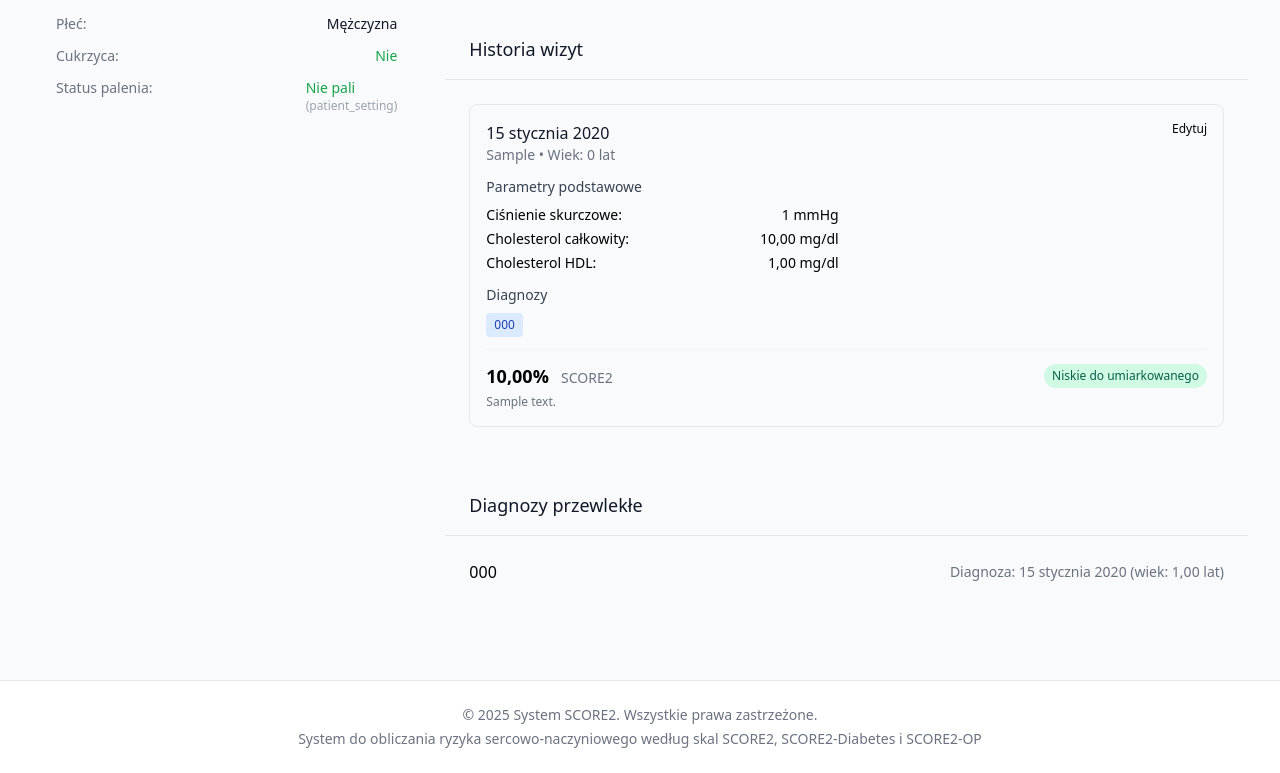
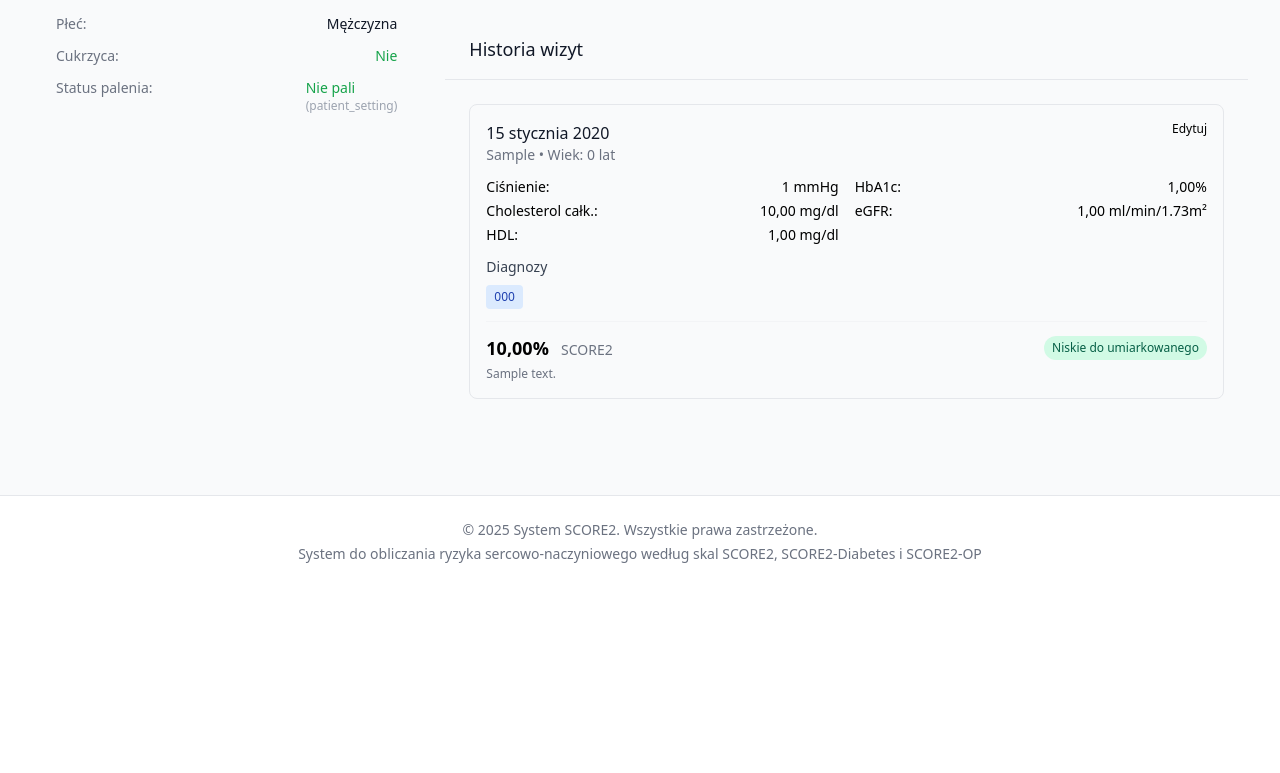
Before and after one commit to Zenodotos/scoree, a Django app: page /patients/1/ in a window 1280 px wide. Shown: the part 425-1198 px from the top of the page. After the commit the page ends 988 px from the top, so only its background shows below. Run offline with Django 5.2, Linux system fonts and the light colour scheme; tables that the repository leaves empty hold one stand-in row (values such as "Sample post"); some libraries are stand-ins or nearby versions.

Commit message:
Add files via upload

```diff
--- a/templates/patients/patient_detail.html
+++ b/templates/patients/patient_detail.html
@@ -333,33 +333,26 @@
                     <!-- Display mode -->
                     <div id="display-{{ data.visit.id }}">
     <div class="grid grid-cols-1 md:grid-cols-2 gap-4 mb-3">
-                            <div>
-                                <h5 class="text-sm font-medium text-gray-700 mb-2">Parametry podstawowe</h5>
         <div class="space-y-1 text-sm">
             <div class="flex justify-between">
-                                        <span>Ciśnienie skurczowe:</span>
+                <span>Ciśnienie:</span>
                 <span class="{% if not data.visit.systolic_pressure %}text-red-500{% endif %}">
                     {{ data.visit.systolic_pressure|default:"Brak" }}{% if data.visit.systolic_pressure %} mmHg{% endif %}
                 </span>
             </div>
             <div class="flex justify-between">
-                                        <span>Cholesterol całkowity:</span>
+                <span>Cholesterol całk.:</span>
                 <span class="{% if not data.visit.cholesterol_total %}text-red-500{% endif %}">
                     {{ data.visit.cholesterol_total|default:"Brak" }}{% if data.visit.cholesterol_total %} mg/dl{% endif %}
                 </span>
             </div>
             <div class="flex justify-between">
-                                        <span>Cholesterol HDL:</span>
+                <span>HDL:</span>
                 <span class="{% if not data.visit.cholesterol_hdl %}text-red-500{% endif %}">
                     {{ data.visit.cholesterol_hdl|default:"Brak" }}{% if data.visit.cholesterol_hdl %} mg/dl{% endif %}
                 </span>
             </div>
         </div>
-                            </div>
-
-                            {% if has_diabetes %}
-                            <div>
-                                <h5 class="text-sm font-medium text-gray-700 mb-2">Parametry laboratoryjne</h5>
         <div class="space-y-1 text-sm">
             <div class="flex justify-between">
                 <span>HbA1c:</span>
@@ -375,7 +368,6 @@
             </div>
         </div>
     </div>
-                            {% endif %}
 </div>
 
                         <!-- Diagnozy -->
@@ -441,7 +433,6 @@
                 <input type="number" step="0.01" name="cholesterol_hdl" value="{{ data.visit.cholesterol_hdl|default:'' }}"
                        class="block w-full rounded-md border-gray-300 shadow-sm focus:border-blue-500 focus:ring-blue-500">
             </div>
-                                {% if has_diabetes %}
             <div>
                 <label class="block text-sm font-medium text-gray-700 mb-1">HbA1c (%)</label>
                 <input type="number" step="0.01" name="hba1c" value="{{ data.visit.hba1c|default:'' }}"
@@ -452,7 +443,6 @@
                 <input type="number" step="0.01" name="egfr" value="{{ data.visit.egfr|default:'' }}"
                        class="block w-full rounded-md border-gray-300 shadow-sm focus:border-blue-500 focus:ring-blue-500">
             </div>
-                                {% endif %}
         </div>
 
         <div class="flex space-x-3">
@@ -473,31 +463,7 @@
             </div>
         </div>
 
-        <!-- Chronic Diagnoses -->
-        {% if patient.chronic_diagnoses.all %}
-        <div class="card">
-            <div class="px-6 py-4 border-b border-gray-200">
-                <h3 class="text-lg font-medium text-gray-900">Diagnozy przewlekłe</h3>
-            </div>
-            <div class="p-6">
-                <div class="space-y-2">
-                    {% for diagnosis in patient.chronic_diagnoses.all %}
-                        <div class="flex justify-between items-center">
-                            <span class="font-medium">{{ diagnosis.diagnosis_code }}</span>
-                            <div class="text-sm text-gray-500">
-                                {% if diagnosis.diagnosed_at %}
-                                    Diagnoza: {{ diagnosis.diagnosed_at }}
-                                {% endif %}
-                                {% if diagnosis.age_at_diagnosis %}
-                                    (wiek: {{ diagnosis.age_at_diagnosis }} lat)
-                                {% endif %}
-                            </div>
-                        </div>
-                    {% endfor %}
-                </div>
-            </div>
-        </div>
-        {% endif %}
+
     </div>
 </div>
 
```
Also changed, not shown: templates/patients/patient_list.html (+9 -6 lines), 1 other file. Lines whose indentation alone changed are shown as unchanged.
